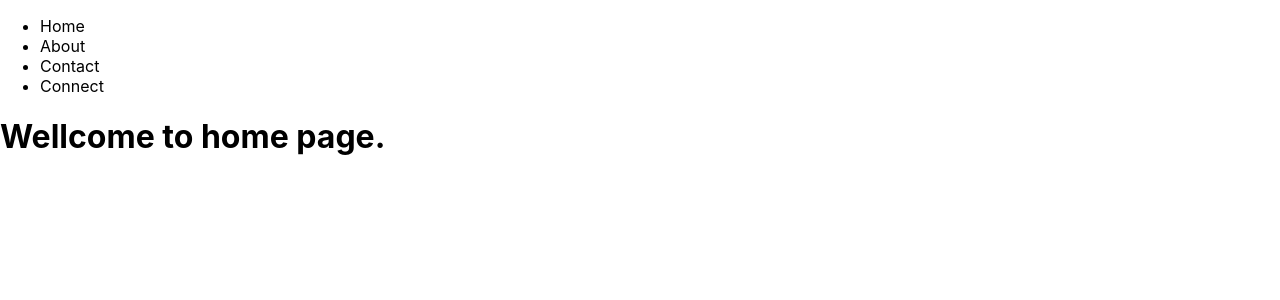
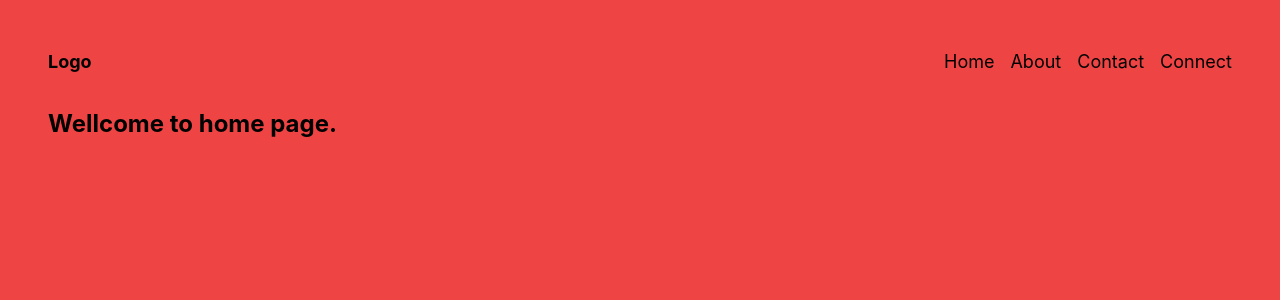
Before and after one commit to sahilhedau49/react-routers-example, a React (Create React App) app: page / in a window 1280 px wide. Shown: the top 300 px of the page. Built offline with nearby package versions, Linux system fonts and the light colour scheme.

Commit message:
Tailwind CSS added

```diff
--- a/package.json
+++ b/package.json
@@ -35,5 +35,8 @@
       "last 1 firefox version",
       "last 1 safari version"
     ]
+  },
+  "devDependencies": {
+    "tailwindcss": "^3.3.2"
   }
 }
--- a/src/components/Home.js
+++ b/src/components/Home.js
@@ -2,17 +2,18 @@ import React from "react";
 
 const Home = () => {
   return (
-    <>
-      <div>
-        <ul>
-          <li>Home</li>
-          <li>About</li>
-          <li>Contact</li>
-          <li>Connect</li>
+    <div className="bg-red-500 min-h-screen px-12 py-12">
+      <div className="text-lg flex w-full justify-between">
+        <h2 className="font-bold">Logo</h2>
+        <ul className="w-72 flex justify-between  ">
+          <li className="hover:text-white transition">Home</li>
+          <li className="hover:text-white transition">About</li>
+          <li className="hover:text-white transition">Contact</li>
+          <li className="hover:text-white transition">Connect</li>
         </ul>
       </div>
-      <h1>Wellcome to home page.</h1>
-    </>
+      <h1 className="my-8 text-2xl font-bold">Wellcome to home page.</h1>
+    </div>
   );
 };
 
--- /dev/null
+++ b/tailwind.config.js
@@ -0,0 +1,8 @@
+/** @type {import('tailwindcss').Config} */
+module.exports = {
+  content: ["./src/**/*.{js,jsx,ts,tsx}"],
+  theme: {
+    extend: {},
+  },
+  plugins: [],
+};
```
Also changed, not shown: src/index.css (+7 -3 lines), 1 other file (tests, documents, lock files or other folders).
